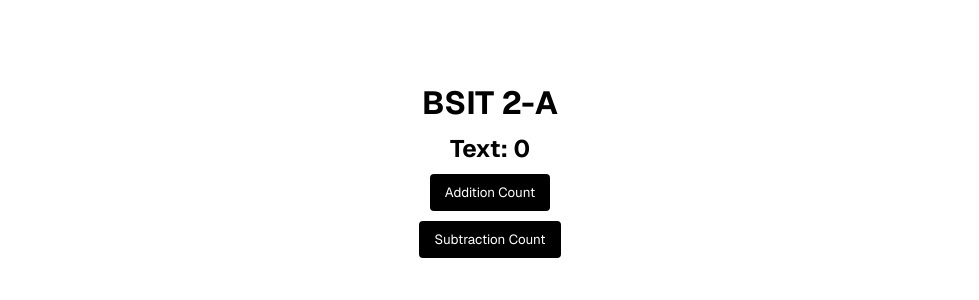
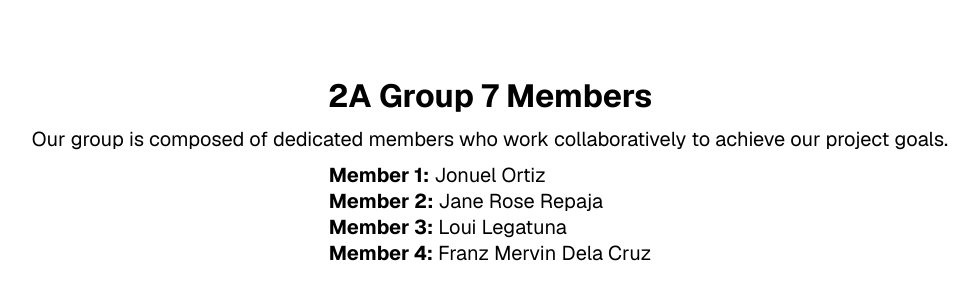
Before and after one commit to franzmervin15-ops/ITE6-Reac-2A, a React (Vite) app in the folder main/: page / in a window 1280 px wide. Shown: the part 230-530 px from the top of the page, without its empty margins (150-1129 px from the left). Built offline with nearby package versions, Linux system fonts and the light colour scheme.

Commit message:
first commit

```diff
--- a/main/index.html
+++ b/main/index.html
@@ -4,7 +4,7 @@
     <meta charset="UTF-8" />
     <link rel="icon" type="image/svg+xml" href="/vite.svg" />
     <meta name="viewport" content="width=device-width, initial-scale=1.0" />
-    <title>ITE6 Application Development & Emerging Technologies</title>
+    <title>ITE6-2A Group 2</title>
   </head>
   <body>
     <div id="root"></div>
--- a/main/src/App.jsx
+++ b/main/src/App.jsx
@@ -1,14 +1,7 @@
-import { BrowserRouter, Routes, Route } from "react-router-dom";
-import Home from "./pages/home/Home";
+import Home from "./pages/home/Home"
 
 const App = () => {
-  return (
-    <BrowserRouter>
-      <Routes>
-        <Route path="/" element={<Home/>}/>
-      </Routes>
-    </BrowserRouter>
-  );
+  return <Home />;
 }
 
 export default App;
--- a/main/src/components/button/Button.jsx
+++ /dev/null
@@ -1,12 +0,0 @@
-import styles from "./Button.module.css";
-
-const Button = ({ btnName, onclick }) => {
-  return (
-    <button
-      className={styles.buttonComponent}
-      onClick={onclick}
-    >{btnName}</button>
-  );
-}
-
-export default Button;
--- a/main/src/components/button/Button.module.css
+++ /dev/null
@@ -1,14 +0,0 @@
-
-.buttonComponent {
-    width: fit-content;
-    padding: 10px 15px;
-    border-radius: 4px;
-    background-color: black;
-    color: white;
-    border: 0;
-    cursor: pointer;
-}
-
-.buttonComponent:active {
-    scale: 0.98;
-}
--- a/main/src/pages/home/Home.css
+++ b/main/src/pages/home/Home.css
@@ -1,4 +1,3 @@
-
 
 .container {
     width: 100%;
@@ -10,7 +9,13 @@
     gap: 10px;
 }
 
-.btn {
-    padding: 0px 10px;
+p {
     font-size: 20px;
 }
+
+ul li {
+    font-size: 20px;
+    list-style: none;
+    padding: 0;
+    margin: 0;
+}
--- a/main/src/pages/home/Home.jsx
+++ b/main/src/pages/home/Home.jsx
@@ -1,26 +1,18 @@
-import { useState } from "react";
 import "./Home.css";
-import Button from "../../components/button/Button";
-import { Link } from "react-router-dom";
 
 const Home = () => {
-
-    const [count, setCount] = useState(0);
-
-    const increment = () => {
-        setCount(count + 1);
-    };
-
-    const decrement = () => {
-        setCount(count - 1);
-    };
-
   return (
     <main className="container">
-        <h1>BSIT 2-A</h1>
-        <h2>Text: {count}</h2>
-        <Button btnName="Addition Count" onclick={increment}/>
-        <Button btnName="Subtraction Count" onclick={decrement}/>
+      <h1>2A Group 7 Members</h1>
+      <p>Our group is composed of dedicated members who work collaboratively to achieve our project goals.</p>
+      <section>
+                <ul>
+                        <li><strong>Member 1:</strong> Jonuel Ortiz</li>
+                        <li><strong>Member 2:</strong> Jane Rose Repaja</li>
+                        <li><strong>Member 3:</strong> Loui Legatuna</li>
+                        <li><strong>Member 4:</strong> Franz Mervin Dela Cruz</li>
+                </ul>
+      </section>
     </main>
   );
 }
```
